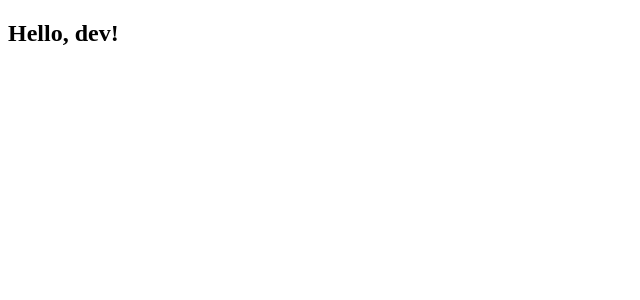
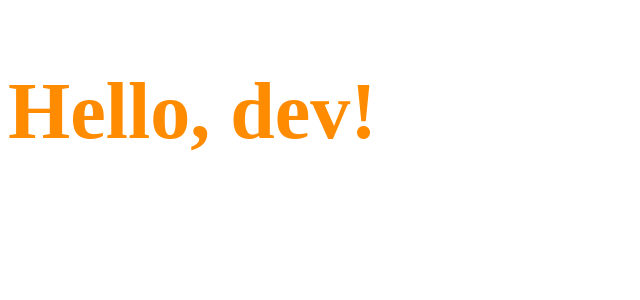
Before and after one commit to alisonsantosofc/overzone-app, a Next.js app: page / in a window 1280 px wide. Shown: the top 300 px of the page, without its empty margins (0-640 px from the left). Built offline with nearby package versions, Linux system fonts and the light colour scheme.

Commit message:
Add sass

```diff
--- a/package.json
+++ b/package.json
@@ -11,7 +11,8 @@
   "dependencies": {
     "next": "12.2.5",
     "react": "18.2.0",
-    "react-dom": "18.2.0"
+    "react-dom": "18.2.0",
+    "sass": "^1.54.4"
   },
   "devDependencies": {
     "@types/node": "^18.7.6",
--- a/src/pages/index.tsx
+++ b/src/pages/index.tsx
@@ -1,5 +1,9 @@
+import styles from '../sass/home.module.scss';
+
 export default function Home() {
   return (
-    <h2>Hello, dev!</h2>
-  )
+    <h2 className={styles.title}>
+      Hello, dev!
+    </h2>
+  );
 }
--- /dev/null
+++ b/src/sass/home.module.scss
@@ -0,0 +1,4 @@
+.title {
+  color: darkorange;
+  font-size: 5rem;
+}
--- a/tsconfig.json
+++ b/tsconfig.json
@@ -14,9 +14,10 @@
     "incremental": true,
     "esModuleInterop": true,
     "module": "esnext",
-    // "resolveJsonModule": true,
+    "moduleResolution": "node",
+    "resolveJsonModule": true,
     "isolatedModules": true,
-    "jsx": "preserve"
+    "jsx": "preserve",
   },
   "include": [
     "next-env.d.ts",
```
Also changed, not shown: 1 other file (tests, documents, lock files or other folders).
